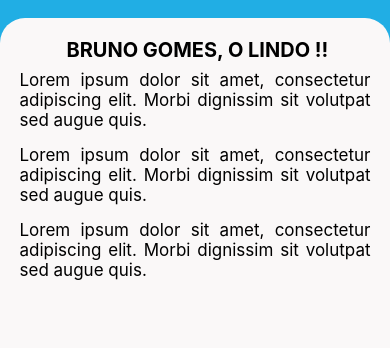
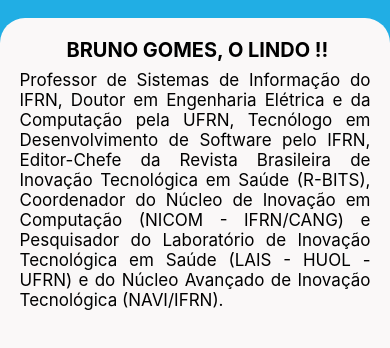
Before and after one commit to aefonso/MyTeacher_App, a React Native app: screen /AboutTeacher in a window 390 px wide. Shown: the part 212-560 px from the top of the page. Built offline with nearby package versions, Linux system fonts and the light colour scheme.

Commit message:
feat(AboutTeacher): Description Teacher Bruno Gomes

```diff
--- a/src/pages/AboutTeacher/index.js
+++ b/src/pages/AboutTeacher/index.js
@@ -18,16 +18,12 @@
         <Animatable.View animation="fadeInUp" style={styles.Iphone1313Pro29}>
         <Text style={styles.Txt542}> Bruno Gomes, o lindo !!</Text>
         <Text style={styles.Txt124}>
-          Lorem ipsum dolor sit amet, consectetur adipiscing elit. Morbi
-          dignissim sit volutpat sed augue quis.
-        </Text>
-        <Text style={styles.Txt124}>
-          Lorem ipsum dolor sit amet, consectetur adipiscing elit. Morbi
-          dignissim sit volutpat sed augue quis.
-        </Text>
-        <Text style={styles.Txt124}>
-          Lorem ipsum dolor sit amet, consectetur adipiscing elit. Morbi
-          dignissim sit volutpat sed augue quis.
+        Professor de Sistemas de Informação do IFRN, Doutor em Engenharia Elétrica e
+        da Computação pela UFRN, Tecnólogo em Desenvolvimento de Software pelo IFRN,
+        Editor-Chefe da Revista Brasileira de Inovação Tecnológica em Saúde (R-BITS),
+        Coordenador do Núcleo de Inovação em Computação (NICOM - IFRN/CANG) e Pesquisador
+        do Laboratório de Inovação Tecnológica em Saúde
+        (LAIS - HUOL - UFRN) e do Núcleo Avançado de Inovação Tecnológica (NAVI/IFRN).
         </Text>
 
       </Animatable.View>
```
